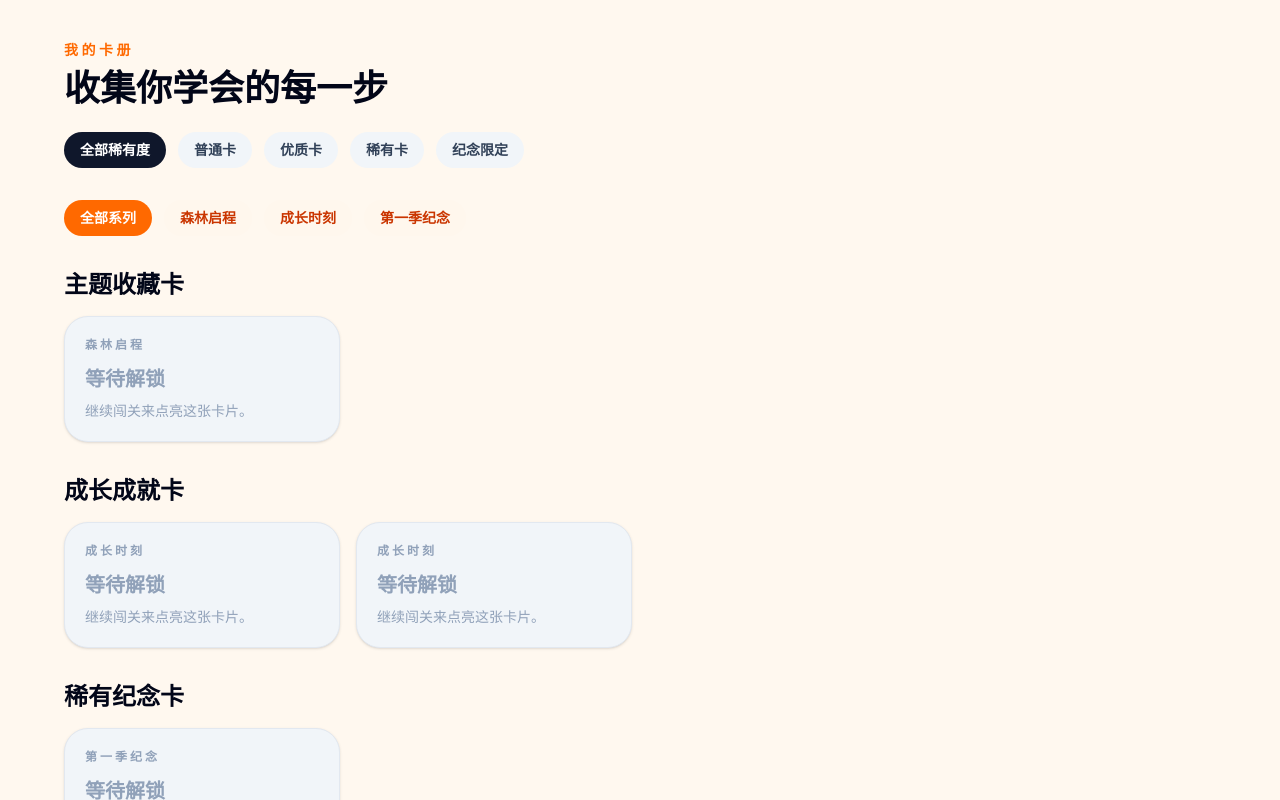
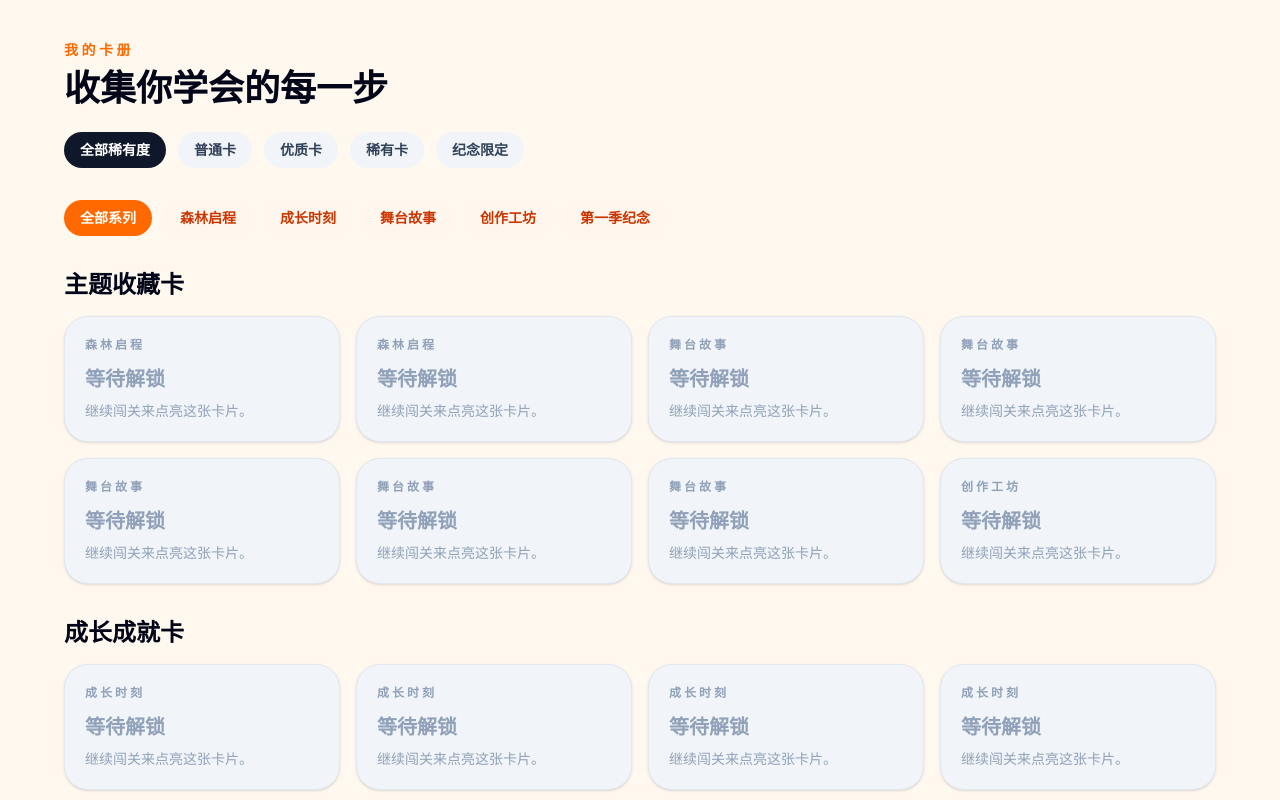
Before and after one commit to HelloMrDuan/kidsCoding, a Next.js app in the folder apps/web/: page /cards in a window 1280 px wide. Shown: the top 800 px of the page. Built offline with nearby package versions, Linux system fonts and the light colour scheme.

Commit message:
feat: add family launch curriculum model

```diff
--- a/apps/web/src/content/cards/card-definitions.ts
+++ b/apps/web/src/content/cards/card-definitions.ts
@@ -26,6 +26,102 @@ export const cardDefinitions: CardDefinition[] = [
     rewardTags: ['streak_3'],
   },
   {
+    id: 'theme-dialogue-bird',
+    name: '对白小鸟',
+    category: 'theme',
+    rarity: 'common',
+    series: '森林启程',
+    rewardTags: ['trial_2'],
+  },
+  {
+    id: 'theme-stage-duo',
+    name: '双角色舞台卡',
+    category: 'theme',
+    rarity: 'common',
+    series: '舞台故事',
+    rewardTags: ['course_4'],
+  },
+  {
+    id: 'theme-scene-switch',
+    name: '场景切换卡',
+    category: 'theme',
+    rarity: 'common',
+    series: '舞台故事',
+    rewardTags: ['course_5'],
+  },
+  {
+    id: 'growth-repeat-master',
+    name: '重复动作小达人',
+    category: 'growth',
+    rarity: 'fine',
+    series: '成长时刻',
+    rewardTags: ['course_6'],
+  },
+  {
+    id: 'growth-click-trigger',
+    name: '点击触发小高手',
+    category: 'growth',
+    rarity: 'fine',
+    series: '成长时刻',
+    rewardTags: ['course_7'],
+  },
+  {
+    id: 'theme-story-order',
+    name: '故事顺序卡',
+    category: 'theme',
+    rarity: 'fine',
+    series: '舞台故事',
+    rewardTags: ['course_8'],
+  },
+  {
+    id: 'theme-teamwork',
+    name: '角色配合卡',
+    category: 'theme',
+    rarity: 'fine',
+    series: '舞台故事',
+    rewardTags: ['course_9'],
+  },
+  {
+    id: 'growth-choice-maker',
+    name: '分支选择小达人',
+    category: 'growth',
+    rarity: 'rare',
+    series: '成长时刻',
+    rewardTags: ['course_10'],
+  },
+  {
+    id: 'theme-rhythm-star',
+    name: '节奏控制之星',
+    category: 'theme',
+    rarity: 'rare',
+    series: '舞台故事',
+    rewardTags: ['course_11'],
+  },
+  {
+    id: 'growth-story-polish',
+    name: '故事打磨小高手',
+    category: 'growth',
+    rarity: 'rare',
+    series: '成长时刻',
+    rewardTags: ['course_12'],
+  },
+  {
+    id: 'theme-template-explorer',
+    name: '模板探险家',
+    category: 'theme',
+    rarity: 'fine',
+    series: '创作工坊',
+    rewardTags: ['course_13'],
+  },
+  {
+    id: 'growth-story-editor',
+    name: '故事编辑小达人',
+    category: 'growth',
+    rarity: 'rare',
+    series: '创作工坊',
+    rewardTags: ['course_14'],
+  },
+  {
     id: 'commemorative-story-graduate',
     name: '故事创作者纪念卡',
     category: 'commemorative',
--- /dev/null
+++ b/apps/web/src/content/curriculum/launch-lessons.ts
@@ -0,0 +1,223 @@
+import type {
+  LaunchLessonDefinition,
+  ProjectTemplateDefinition,
+} from '@/features/domain/types'
+
+const defaultHintLayers = [
+  {
+    id: 'repeat-goal',
+    mode: 'repeat_goal' as const,
+    copy: '再听一遍目标，先完成眼前这一步。',
+  },
+  {
+    id: 'show-block',
+    mode: 'show_block' as const,
+    copy: '看一下高亮积木，把它放到正确位置。',
+  },
+  {
+    id: 'offer-remedial',
+    mode: 'offer_remedial' as const,
+    copy: '先学一个小课，再回来继续。',
+    remedialLessonId: 'remedial-click-trigger',
+  },
+]
+
+export const launchTemplates: ProjectTemplateDefinition[] = [
+  {
+    id: 'forest-friendship',
+    name: '森林友谊故事',
+    starterScene: 'forest',
+    starterCharacters: ['cat', 'bird'],
+  },
+  {
+    id: 'space-rescue',
+    name: '太空救援故事',
+    starterScene: 'space',
+    starterCharacters: ['robot', 'star'],
+  },
+]
+
+export const launchLessons: LaunchLessonDefinition[] = [
+  {
+    id: 'trial-01-move-character',
+    title: '让角色动起来',
+    goal: '主角从左边走到右边',
+    recommendedLevel: 'starter',
+    steps: [],
+    rewardCardId: 'theme-scout-cat',
+    phase: 'trial',
+    mode: 'guided',
+    sortOrder: 1,
+    hintLayers: defaultHintLayers,
+  },
+  {
+    id: 'trial-02-dialogue-action',
+    title: '让角色说话和做动作',
+    goal: '角色边走边说一句话',
+    recommendedLevel: 'starter',
+    steps: [],
+    rewardCardId: 'theme-dialogue-bird',
+    phase: 'trial',
+    mode: 'guided',
+    sortOrder: 2,
+    hintLayers: defaultHintLayers,
+  },
+  {
+    id: 'trial-03-scene-story',
+    title: '做出第一个完整小故事',
+    goal: '完成一个可回放的短故事',
+    recommendedLevel: 'starter',
+    steps: [],
+    rewardCardId: 'growth-first-project',
+    phase: 'trial',
+    mode: 'guided',
+    sortOrder: 3,
+    hintLayers: defaultHintLayers,
+  },
+  {
+    id: 'course-04-two-characters',
+    title: '让两个角色一起表演',
+    goal: '安排两个角色先后出场',
+    recommendedLevel: 'starter',
+    steps: [],
+    rewardCardId: 'theme-stage-duo',
+    phase: 'course',
+    mode: 'guided',
+    sortOrder: 4,
+    hintLayers: defaultHintLayers,
+  },
+  {
+    id: 'course-05-scene-change',
+    title: '让场景切换起来',
+    goal: '在故事中切换两个场景',
+    recommendedLevel: 'starter',
+    steps: [],
+    rewardCardId: 'theme-scene-switch',
+    phase: 'course',
+    mode: 'guided',
+    sortOrder: 5,
+    hintLayers: defaultHintLayers,
+  },
+  {
+    id: 'course-06-repeat-motion',
+    title: '让动作重复出现',
+    goal: '让角色重复做动作',
+    recommendedLevel: 'starter',
+    steps: [],
+    rewardCardId: 'growth-repeat-master',
+    phase: 'course',
+    mode: 'guided',
+    sortOrder: 6,
+    hintLayers: defaultHintLayers,
+  },
+  {
+    id: 'course-07-click-trigger',
+    title: '点一下就发生事情',
+    goal: '让点击触发角色动作',
+    recommendedLevel: 'foundation',
+    steps: [],
+    rewardCardId: 'growth-click-trigger',
+    phase: 'course',
+    mode: 'guided',
+    sortOrder: 7,
+    hintLayers: defaultHintLayers,
+  },
+  {
+    id: 'course-08-order-events',
+    title: '排好故事顺序',
+    goal: '让多个事件按顺序发生',
+    recommendedLevel: 'foundation',
+    steps: [],
+    rewardCardId: 'theme-story-order',
+    phase: 'course',
+    mode: 'guided',
+    sortOrder: 8,
+    hintLayers: defaultHintLayers,
+  },
+  {
+    id: 'course-09-character-teamwork',
+    title: '让角色配合起来',
+    goal: '完成双角色互动',
+    recommendedLevel: 'foundation',
+    steps: [],
+    rewardCardId: 'theme-teamwork',
+    phase: 'course',
+    mode: 'guided',
+    sortOrder: 9,
+    hintLayers: defaultHintLayers,
+  },
+  {
+    id: 'course-10-simple-choice',
+    title: '故事里出现选择',
+    goal: '做出一个简单分支',
+    recommendedLevel: 'foundation',
+    steps: [],
+    rewardCardId: 'growth-choice-maker',
+    phase: 'course',
+    mode: 'guided',
+    sortOrder: 10,
+    hintLayers: defaultHintLayers,
+  },
+  {
+    id: 'course-11-rhythm-control',
+    title: '控制故事节奏',
+    goal: '让动作和对白更有节奏',
+    recommendedLevel: 'foundation',
+    steps: [],
+    rewardCardId: 'theme-rhythm-star',
+    phase: 'course',
+    mode: 'guided',
+    sortOrder: 11,
+    hintLayers: defaultHintLayers,
+  },
+  {
+    id: 'course-12-story-polish',
+    title: '把故事打磨完整',
+    goal: '补齐开头和结尾',
+    recommendedLevel: 'foundation',
+    steps: [],
+    rewardCardId: 'growth-story-polish',
+    phase: 'course',
+    mode: 'guided',
+    sortOrder: 12,
+    hintLayers: defaultHintLayers,
+  },
+  {
+    id: 'course-13-template-story-start',
+    title: '按模板做自己的故事',
+    goal: '在模板里替换角色和场景',
+    recommendedLevel: 'foundation',
+    steps: [],
+    rewardCardId: 'theme-template-explorer',
+    phase: 'course',
+    mode: 'template',
+    sortOrder: 13,
+    hintLayers: defaultHintLayers,
+    templateId: 'forest-friendship',
+  },
+  {
+    id: 'course-14-template-story-edit',
+    title: '给故事加对白和动作',
+    goal: '丰富模板故事内容',
+    recommendedLevel: 'foundation',
+    steps: [],
+    rewardCardId: 'growth-story-editor',
+    phase: 'course',
+    mode: 'template',
+    sortOrder: 14,
+    hintLayers: defaultHintLayers,
+    templateId: 'space-rescue',
+  },
+  {
+    id: 'course-15-finish-story',
+    title: '完成我的独立小故事',
+    goal: '独立完成一个可回放小故事',
+    recommendedLevel: 'foundation',
+    steps: [],
+    rewardCardId: 'commemorative-story-graduate',
+    phase: 'course',
+    mode: 'template',
+    sortOrder: 15,
+    hintLayers: defaultHintLayers,
+  },
+]
--- /dev/null
+++ b/apps/web/src/content/curriculum/remedial-lessons.ts
@@ -0,0 +1,20 @@
+import type { RemedialLessonDefinition } from '@/features/domain/types'
+
+export const remedialLessons: RemedialLessonDefinition[] = [
+  {
+    id: 'remedial-click-trigger',
+    title: '先学会点击触发',
+    focus: '理解点击后角色做动作',
+    returnToLessonId: 'course-07-click-trigger',
+    returnToStepId: 'step-1',
+    steps: [],
+  },
+  {
+    id: 'remedial-scene-switch',
+    title: '先学会切换场景',
+    focus: '理解不同场景之间的切换',
+    returnToLessonId: 'course-05-scene-change',
+    returnToStepId: 'step-1',
+    steps: [],
+  },
+]
--- /dev/null
+++ b/apps/web/src/features/curriculum/build-launch-map.ts
@@ -0,0 +1,15 @@
+import { launchLessons } from '@/content/curriculum/launch-lessons'
+import { remedialLessons } from '@/content/curriculum/remedial-lessons'
+
+export function buildLaunchMap() {
+  const allLessons = [...launchLessons].sort(
+    (left, right) => left.sortOrder - right.sortOrder,
+  )
+
+  return {
+    allLessons,
+    trialLessons: allLessons.filter((item) => item.phase === 'trial'),
+    paidLessons: allLessons.filter((item) => item.phase === 'course'),
+    remedials: remedialLessons,
+  }
+}
```
Also changed, not shown: apps/web/src/features/domain/types.ts (+35 -0 lines), 1 other file (tests, documents, lock files or other folders).
